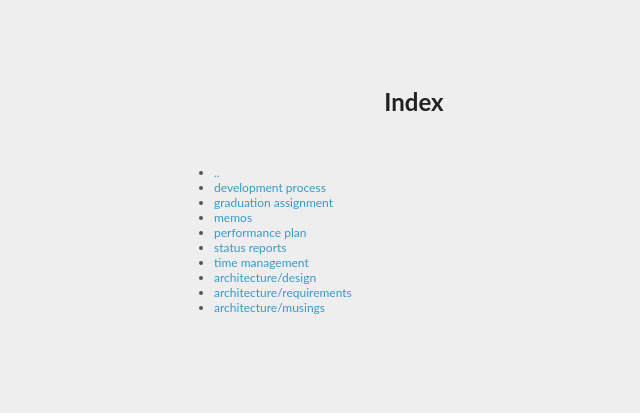
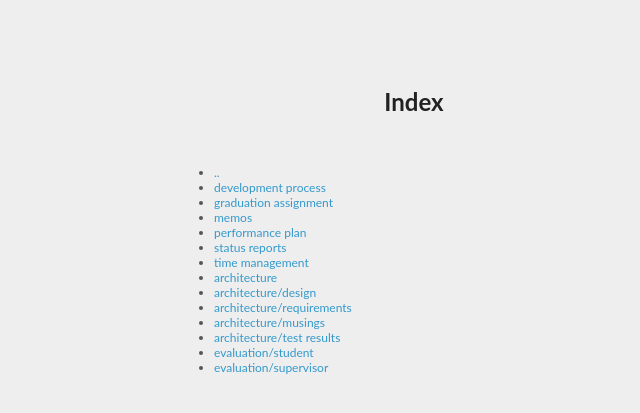
Before and after one commit to xeago/gradblog, a Jekyll site: the page built from graduation/index.md, in a window 1280 px wide. Shown: the top 413 px of the page, without its empty margins (226-866 px from the left). Built offline with Jekyll 4.4.1, drawn with Linux system fonts in a browser that asks for light colours; Markdown is read by kramdown in place of the engine named in the settings.

Commit message:
Update indices.

```diff
--- a/graduation/index.md
+++ b/graduation/index.md
@@ -9,6 +9,10 @@ title: Index
 +   [performance plan](performance-plan.html)
 +   [status reports](status-reports.html)
 +   [time management](time-management.html)
++   [architecture](architecture/index.html)
 +   [architecture/design](architecture/design.html)
 +   [architecture/requirements](architecture/requirements.html)
 +   [architecture/musings](architecture/musings.html)
++   [architecture/test results](architecture/test-results.html)
++   [evaluation/student](evaluation/student.html)
++   [evaluation/supervisor](evaluation/supervisor.html)
```
Also changed, not shown: graduation/architecture/index.md (+1 -0 lines).
